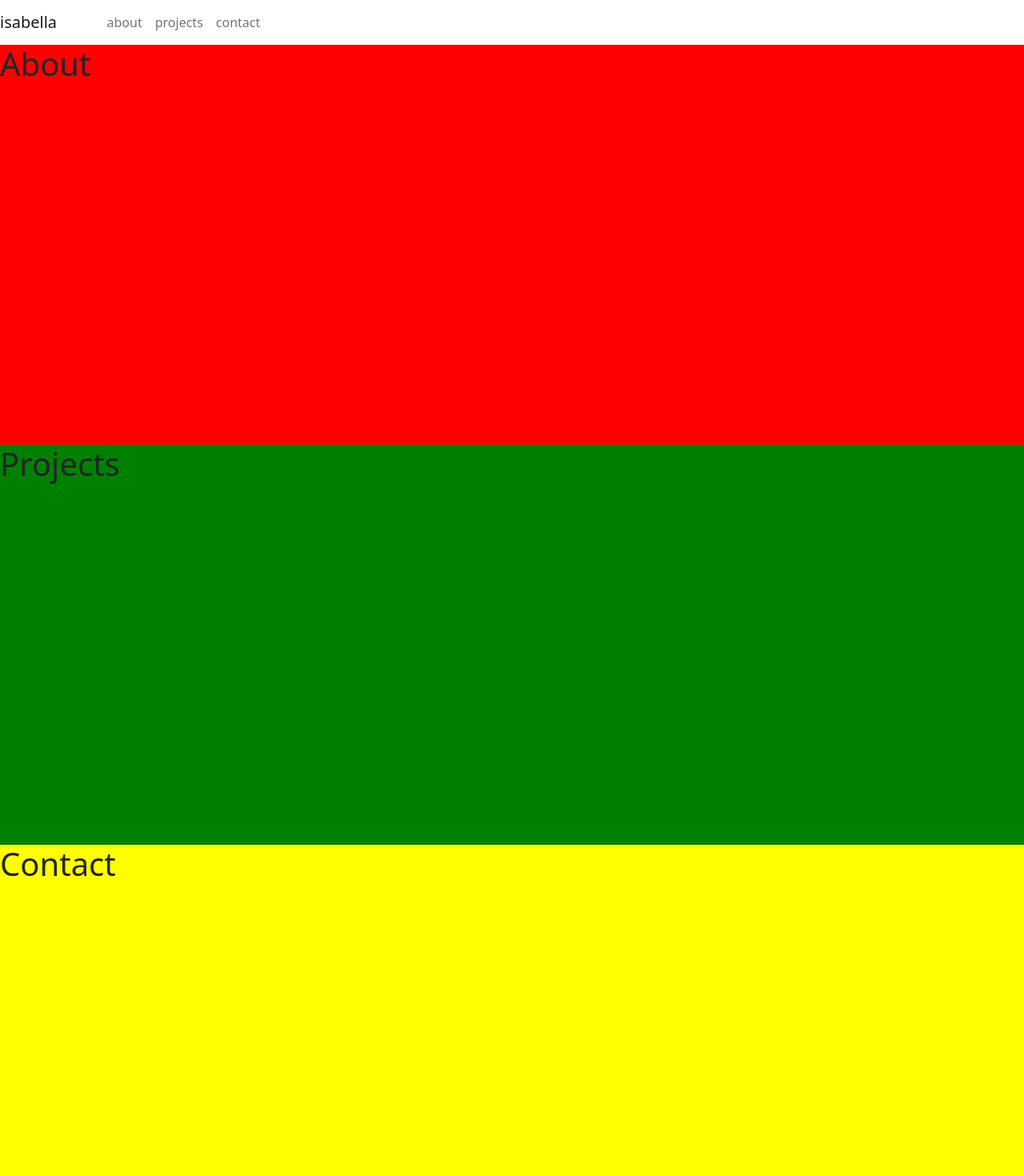
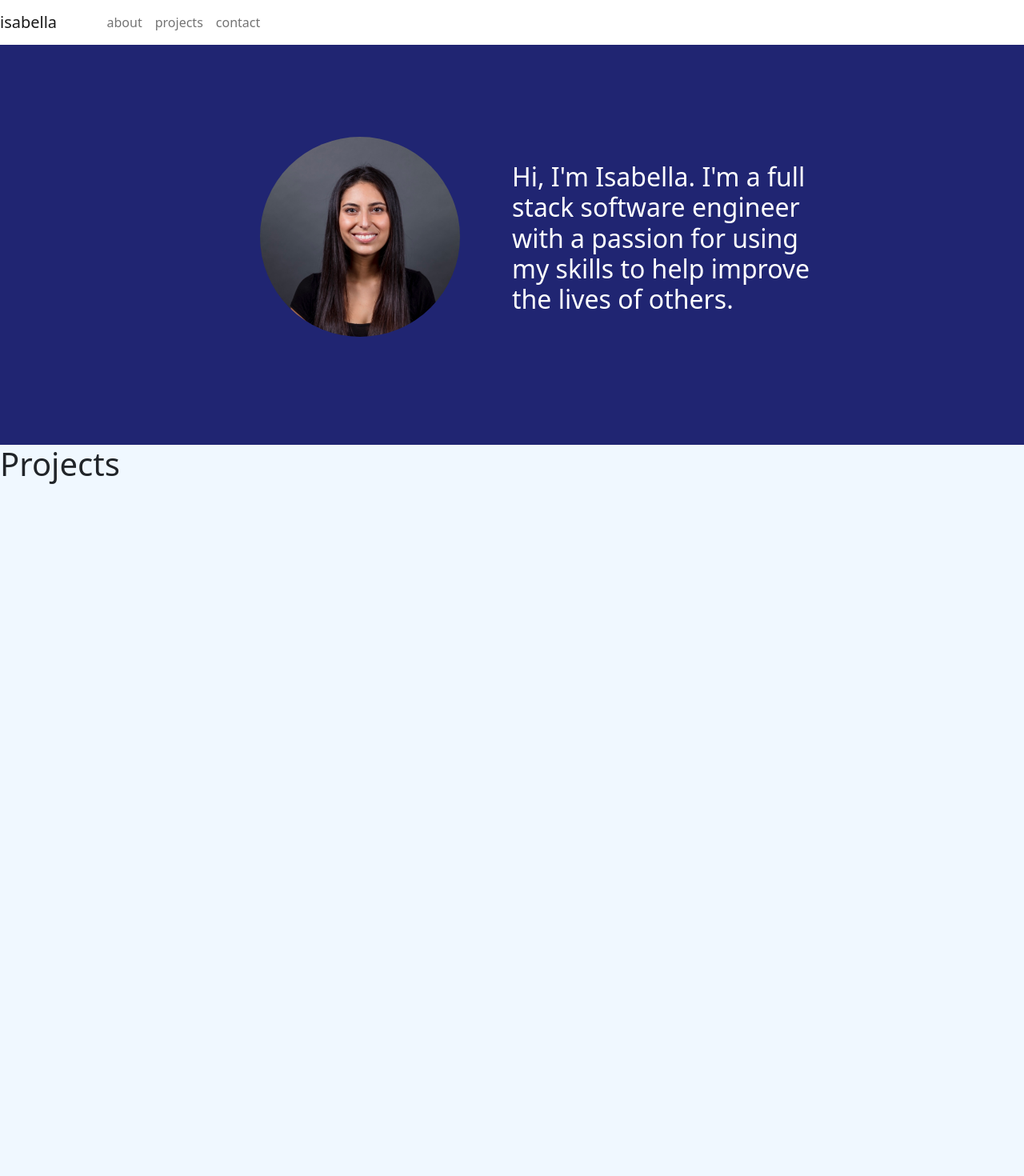
Before and after one commit to isabellawiley/portfolio, a React (Create React App) app: page / in a window 1280 px wide. Shown: the top 1470 px of the page at 80% size. Built offline with nearby package versions, Linux system fonts and the light colour scheme.

Commit message:
about section done

```diff
--- a/src/components/About.js
+++ b/src/components/About.js
@@ -1,8 +1,39 @@
+import edited_headshot from '../icons/edited_headshot.jpg'
 
 function About(){
     return(
-        <div style={{height: '500px', backgroundColor: 'red'}}>
-            <h1>About</h1>
+        <div className='about'>
+            {/* <h1>About</h1> */}
+            <div className='coolCard'>
+                <div className="columns">
+                    <img className='headshot' src={edited_headshot} alt='headshot'/>
+                </div>
+                <div className="columns">
+                    <div>
+                        <h2 className='description'>
+                            Hi, I'm Isabella. I'm a full stack software engineer with a passion for using my skills to help improve the lives of others.
+                        </h2>
+                    </div>
+                </div>
+            </div>
+
+
+            {/* <Card className='resizedCard' transparent>
+                <Row>
+                    <Col>
+                        <div>
+                            <Image className='centered' src={edited_headshot} roundedCircle width={200} height={200}/>
+                        </div>
+                    </Col>
+                    <Col>
+                        <Card.Body>
+                            <Card.Text>
+                                Hi
+                            </Card.Text>
+                        </Card.Body>
+                    </Col>
+                </Row>
+            </Card> */}
         </div>
     )
 }
--- a/src/components/Contact.js
+++ b/src/components/Contact.js
@@ -1,7 +1,7 @@
 
 function Contact(){
     return(
-        <div style={{height: '500px', backgroundColor: 'yellow'}}>
+        <div className="contact">
             <h1>Contact</h1>
         </div>
     )
--- a/src/components/Projects.js
+++ b/src/components/Projects.js
@@ -1,7 +1,7 @@
 
 function Projects(){
     return(
-        <div style={{height: '500px', backgroundColor: 'green'}}>
+        <div className="projects">
             <h1>Projects</h1>
         </div>
     )
--- a/src/index.css
+++ b/src/index.css
@@ -11,3 +11,58 @@ code {
   font-family: source-code-pro, Menlo, Monaco, Consolas, 'Courier New',
     monospace;
 }
+
+.about {
+  height: 500px;
+  width: 100%;
+  background-color: rgb(32, 37, 114);
+  margin: auto;
+}
+
+.projects {
+  height: 1000px;
+  background-color: aliceblue;
+}
+
+.contact {
+  height: 300px;
+  background-color: rgb(143, 144, 165);
+}
+
+.resizedCard {
+  width: 50rem;
+  margin: auto;
+}
+
+.centered {
+  margin: auto;
+  margin-left: 25%;
+}
+
+.coolCard {
+  margin: auto;
+  width: 60%;
+  height: 50%;
+  display: flex;
+  flex-direction: row;
+  flex-wrap: wrap;
+  background-color: transparent;
+}
+
+.columns {
+  width: 50%;
+  height: 100%;
+  margin-top: 15%;
+}
+
+.headshot {
+  border-radius: 50%;
+  width: auto;
+  max-height: 100%;
+  margin-left: 18%;
+}
+
+.description {
+  color: white;
+  margin-top: 8%;
+}
```
Also changed, not shown: src/icons/edited_headshot.jpg (added).
